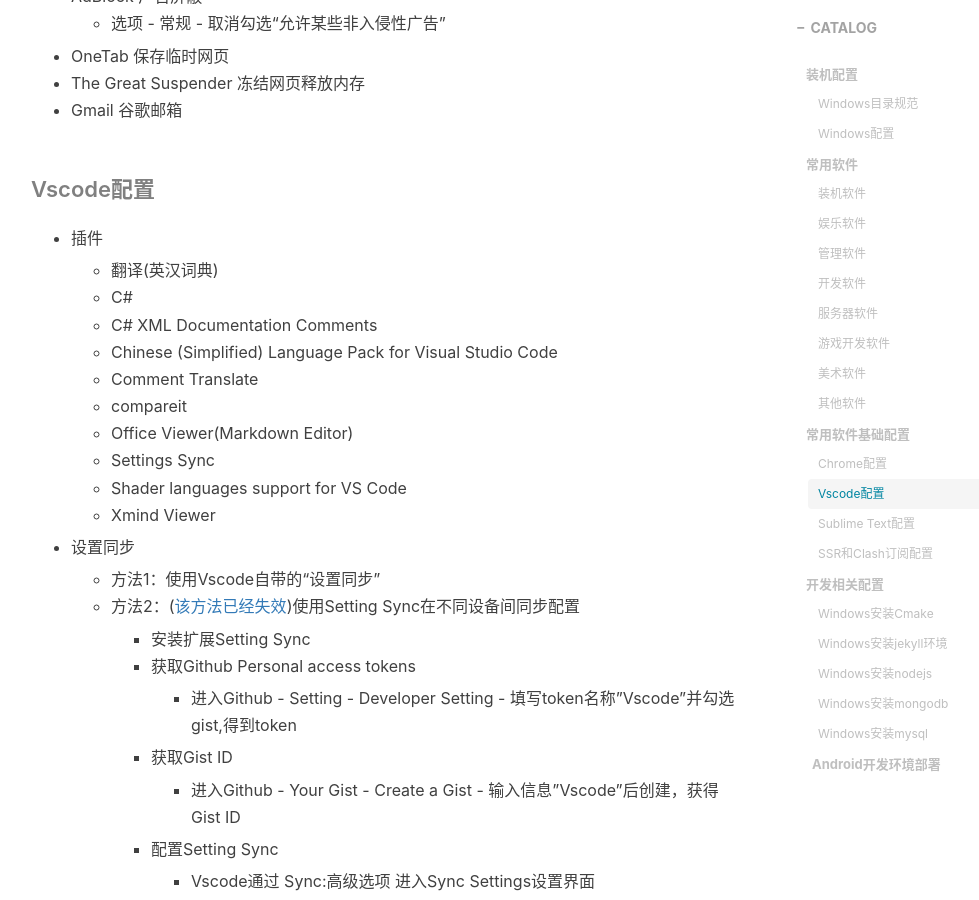
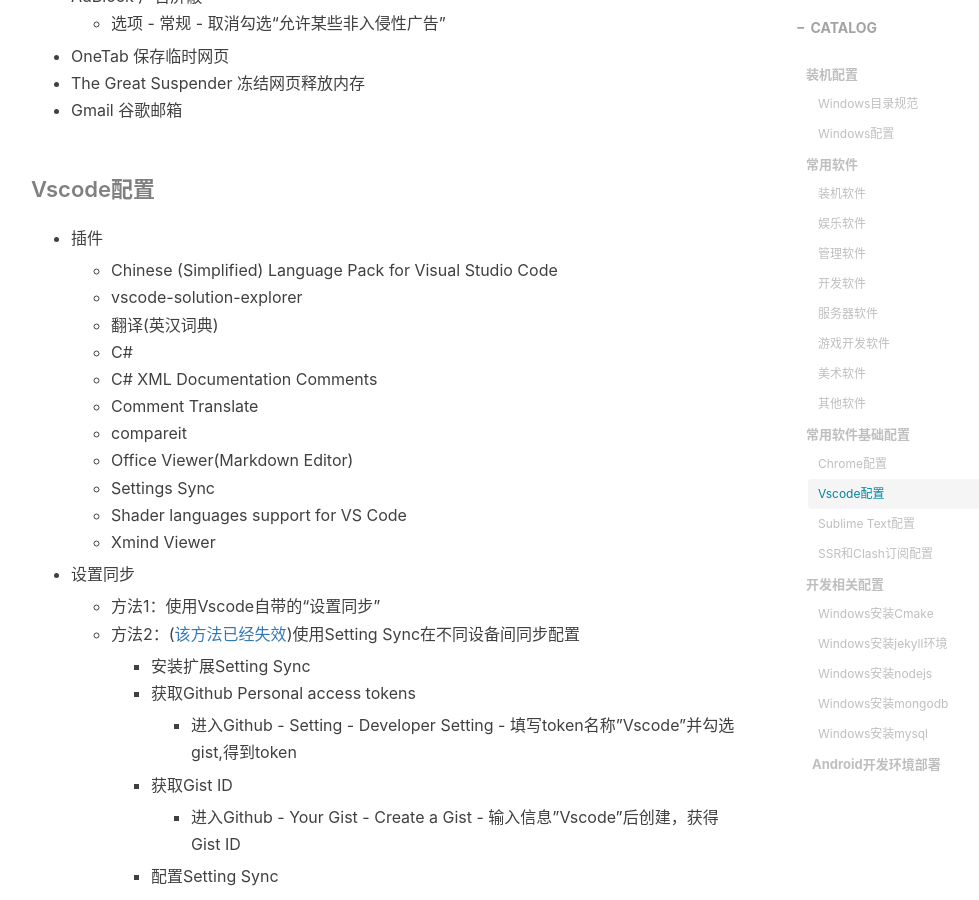
Before and after one commit to gumcstronger/gumcstronger.github.io, a Jekyll site: the page built from _posts/2022/2022-08-24-windows.md, in a window 1280 px wide and 900 px high, scrolled down 4760 px. Shown: the whole window, without its empty margins (234-1213 px from the left). Built offline with Jekyll 4.4.1, drawn with Linux system fonts in a browser that asks for light colours; comment, search, counter and statistics services are not loaded.

Commit message:
Update 2022-08-24-windows.md

```diff
--- a/_posts/2022/2022-08-24-windows.md
+++ b/_posts/2022/2022-08-24-windows.md
@@ -160,10 +160,11 @@
 
 - 插件
 
+  - Chinese (Simplified) Language Pack for Visual Studio Code
+  - vscode-solution-explorer
   - 翻译(英汉词典)
   - C#
   - C# XML Documentation Comments
-  - Chinese (Simplified) Language Pack for Visual Studio Code
   - Comment Translate
   - compareit
   - Office Viewer(Markdown Editor)
```
